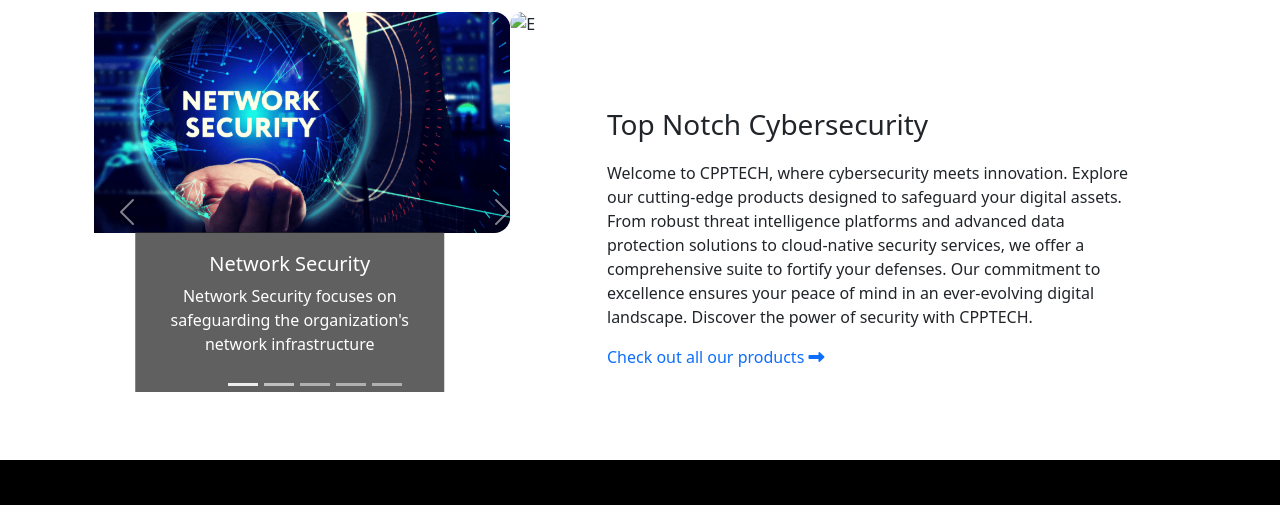
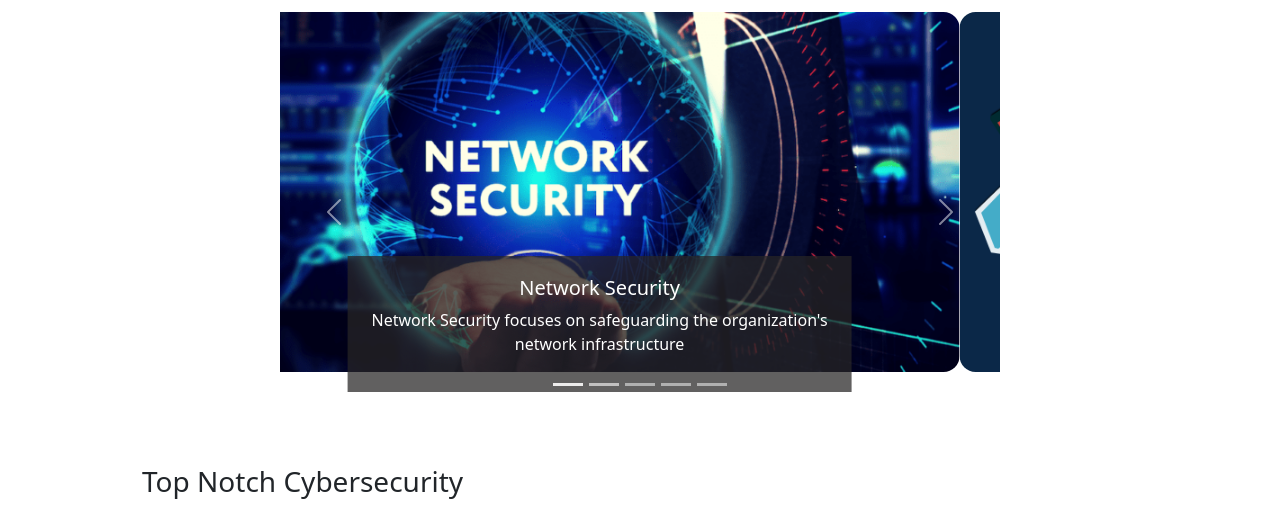
Before and after one commit to AdeNath/NewBie, a plain HTML site: page Index.html in a window 1280 px wide. Shown: the part 924-1429 px from the top of the page. Drawn offline with nearby package versions, Linux system fonts and the light colour scheme; files whose address does not match are found by name.

Commit message:
- reversed the stacking of the carousel and text

```diff
--- a/Index.html
+++ b/Index.html
@@ -82,15 +82,15 @@
 			</div>
 		</header>
 
-		<main class="container mt-5">
+		<main class="container my-5">
 			<div class="banner py-3 mt-5">
 				<h1 class="display-6 fw-bold">Explore CPPTECH</h1>
 			</div>
 
-			<div class="container carousel_container">
-				<div class="row h-100 align-items-center">
+			<div class="container">
+				<div class="row align-items-center">
 					<div
-						class="col-12 col-sm-6 col-lg-5 mx-auto productCarouselContainer"
+						class="col-12 col-sm-8 mx-auto productCarouselContainer"
 					>
 						<div
 							id="productCarousel"
@@ -148,7 +148,7 @@
 								</div>
 								<div class="carousel-item">
 									<img
-										src="./assets/img/endpoint-security.jpg"
+										src="./assets/img/end-point-security.png"
 										class="d-block w-100 rounded-4"
 										alt="Endpoint Security"
 									/>
@@ -234,10 +234,11 @@
 							</button>
 						</div>
 					</div>
-               <div class="col-12 col-sm-6 col-lg-7 d-flex flex-column">
+
+               <div class="col-12 d-flex flex-column">
 						<div class="px-md-4 px-lg-5 my-auto">
 							<p class="fs-3">Top Notch Cybersecurity</p>
-							<p>
+							<p class="fs-5">
 								Welcome to CPPTECH, where cybersecurity meets innovation.
 								Explore our cutting-edge products designed to safeguard your
 								digital assets. From robust threat intelligence platforms and
@@ -248,7 +249,7 @@
 								of security with CPPTECH.
 							</p>
 
-							<a href="./pages/products.html"
+							<a class="fs-5" href="./pages/products.html"
 								>Check out all our products
 								<i class="fa fa-long-arrow-alt-right"></i
 							></a>
```
